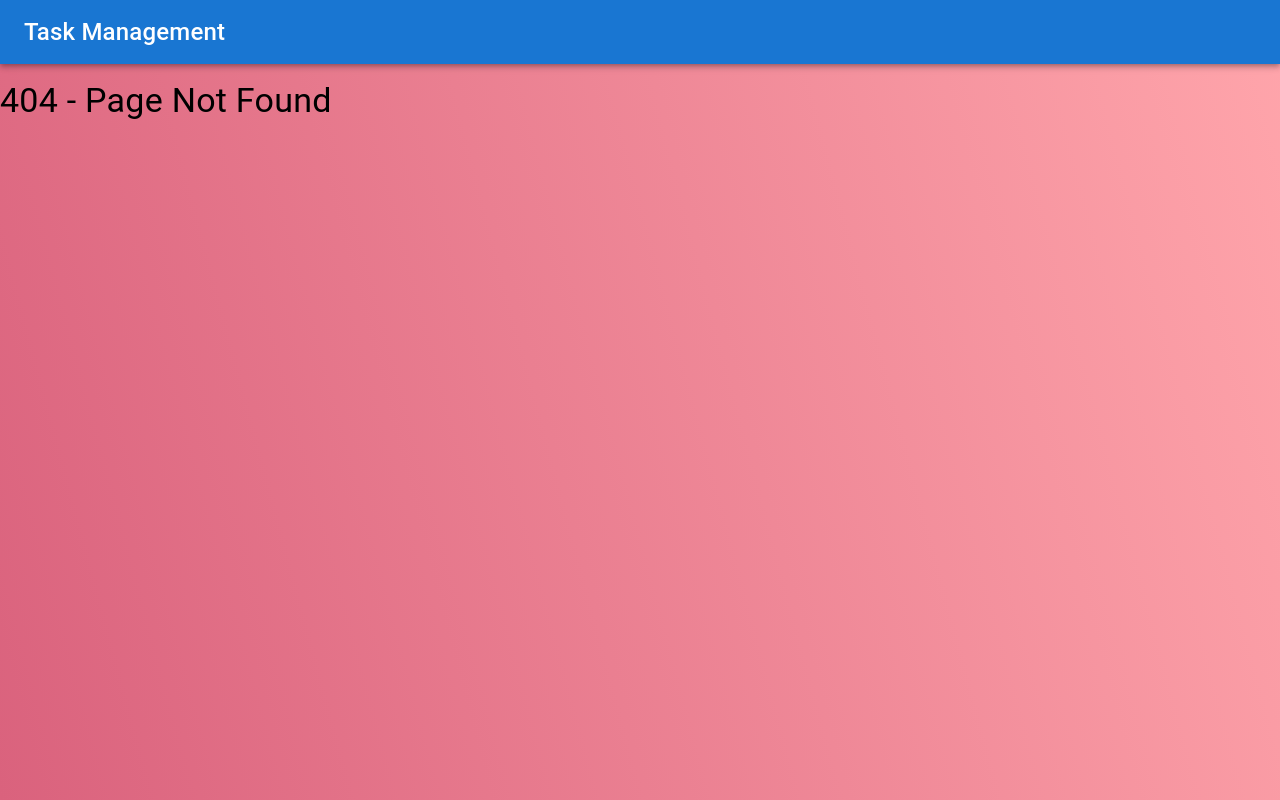
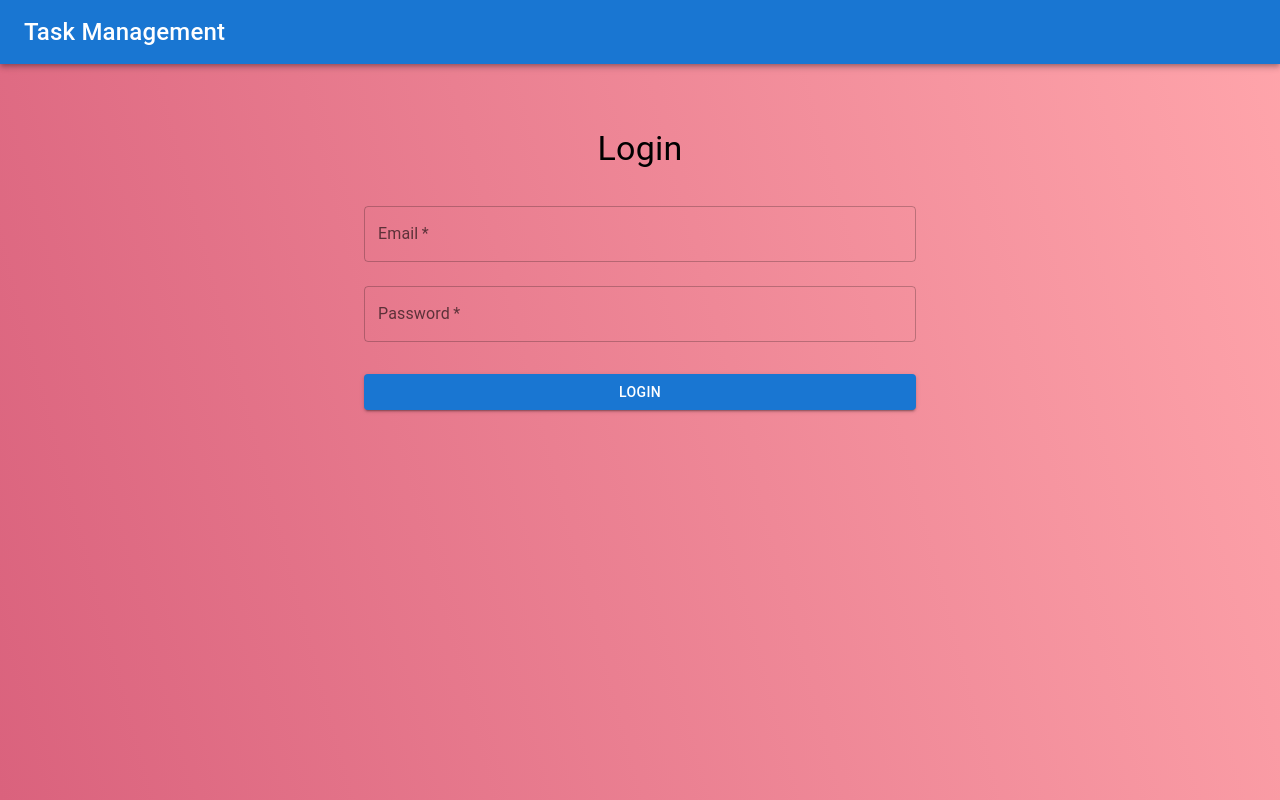
Before and after one commit to atharvashirodkar/Task-Management-Frontend, a React (Vite) app: page /login in a window 1280 px wide. Before the commit this address had no page. Built offline with nearby package versions, Linux system fonts and the light colour scheme.

Commit message:
Added routes for login and register

```diff
--- a/src/App.jsx
+++ b/src/App.jsx
@@ -2,19 +2,26 @@
 import { BrowserRouter, Routes, Route } from "react-router-dom";
 import TaskList from "./pages/TaskList";
 import TaskDetails from "./pages/TaskDetails";
-import Header from "./component/Header";
+import Login from "./pages/Login";
+import Register from "./pages/Register";
 import AddUpdateTask from "./component/AddUpdateTask";
 import { Typography } from "@mui/material";
+import Header from "./component/Header";
 
 const App = () => {
   return (
     <BrowserRouter>
       <Header />
       <Routes>
+        <Route path="/login" element={<Login />} />
+        <Route path="/register" element={<Register />} />
+
         <Route path="/" element={<TaskList />} />
         <Route path="/task/:taskId" element={<TaskDetails />} />
         <Route path="/task/add" element={<AddUpdateTask />} />
         <Route path="/task/edit/:taskId" element={<AddUpdateTask />} />
+
+        {/* 404 Page */}
         <Route path="*" element={<Typography variant="h4">404 - Page Not Found</Typography>} />
       </Routes>
     </BrowserRouter>
```
